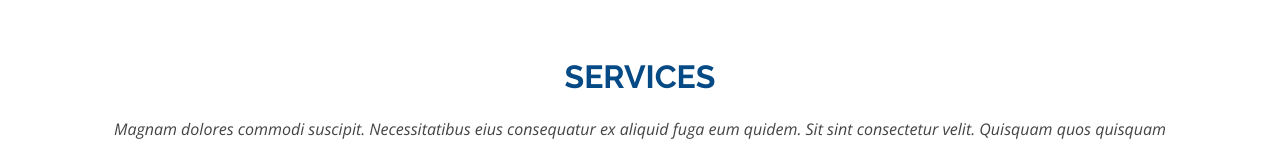
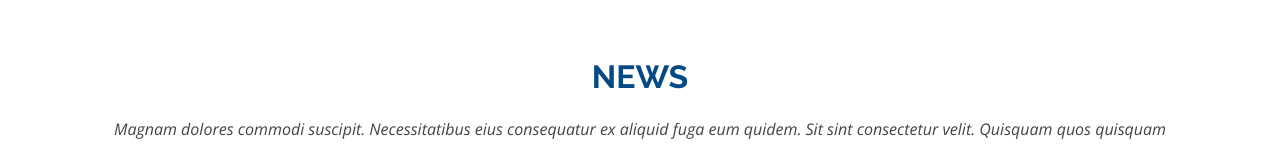
Before and after one commit to TrustworthyAI-lab/trustworthyai-lab.github.io, a plain HTML site: page index.html in a window 1280 px wide. Shown: the part 1756-1900 px from the top of the page. Drawn offline with nearby package versions, Linux system fonts and the light colour scheme.

Commit message:
Update index.html

```diff
--- a/index.html
+++ b/index.html
@@ -301,7 +301,7 @@
       <div class="container" data-aos="fade-up">
 
         <div class="section-title">
-          <h2>Services</h2>
+          <h2>News</h2>
           <p>Magnam dolores commodi suscipit. Necessitatibus eius consequatur ex aliquid fuga eum quidem. Sit sint consectetur velit. Quisquam quos quisquam cupiditate. Et nemo qui impedit suscipit alias ea. Quia fugiat sit in iste officiis commodi quidem hic quas.</p>
         </div>
 
```
